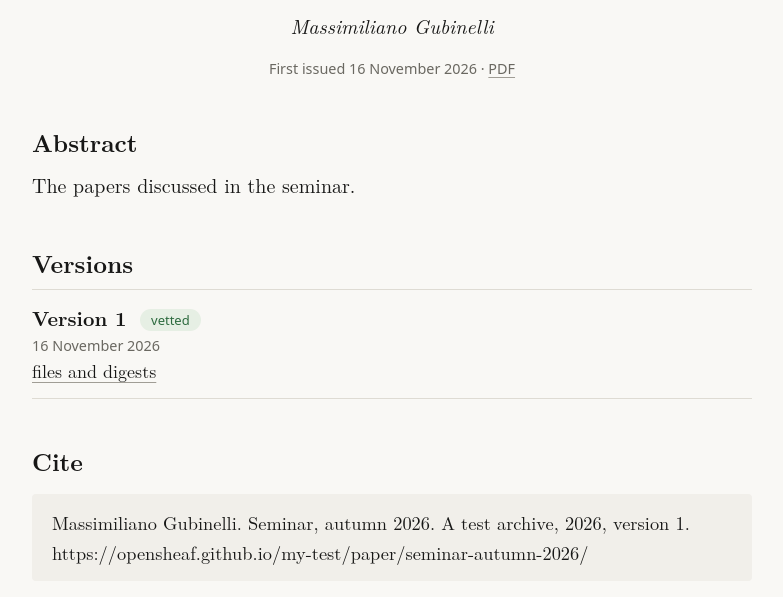
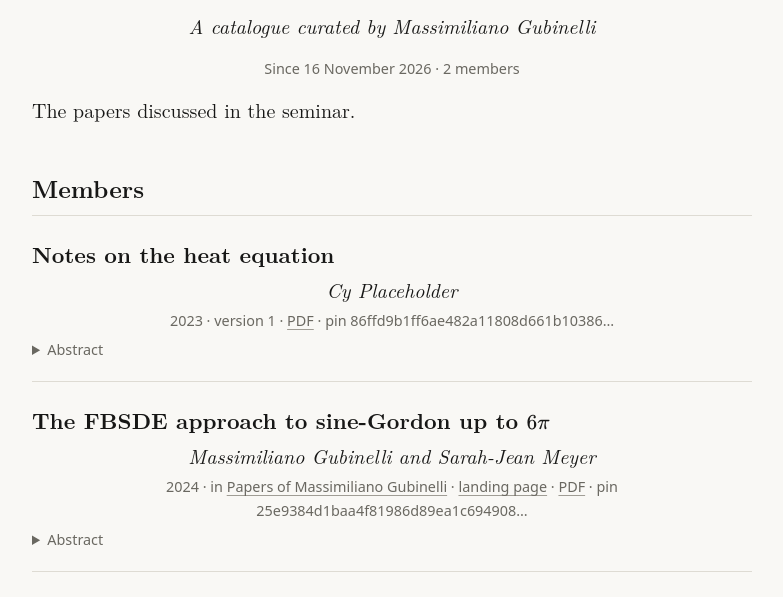
Before and after one commit to opensheaf/my-test, a plain HTML site: page paper/seminar-autumn-2026/index.html in a window 1280 px wide. Shown: the part 131-728 px from the top of the page, without its empty margins (248-1031 px from the left). Drawn offline with nearby package versions, Linux system fonts and the light colour scheme; a web font is replaced by a local one.

Commit message:
Landing pages of collections list their members (collection.html)

```diff
--- a/paper/seminar-autumn-2026/index.html
+++ b/paper/seminar-autumn-2026/index.html
@@ -19,14 +19,31 @@
 </head>
 <body>
 <nav><a href="../../">A test archive</a></nav>
-<main class="paper-page">
+<main class="paper-page collection-page">
   <h1>Seminar, autumn 2026</h1>
-  <p class="paper-authors">Massimiliano Gubinelli</p>
-  <p class="paper-meta">First issued 16 November 2026 · <a href="#v1">PDF</a></p>
+  <p class="paper-authors">A catalogue curated by Massimiliano Gubinelli</p>
+  <p class="paper-meta">Since 16 November 2026 · 2 members</p>
 
   <section class="abstract">
-    <h2>Abstract</h2>
     <p>The papers discussed in the seminar.</p>
+  </section>
+  <section>
+    <h2>Members</h2>
+    <ol class="papers">
+<li class="paper">
+<a class="paper-title" href="../../paper/heat-notes/">Notes on the heat equation</a>
+<div class="paper-authors">Cy Placeholder</div>
+<div class="paper-meta">2023 · version 1 · <a href="../../ocfl/heat-notes/v1/content/paper.pdf">PDF</a> · <span class="pin" title="86ffd9b1ff6ae482a11808d661b10386394ea2fa3d719f0eb67740f3171859effb968d6132532a8a8691c51e5b0e4b2b7bb99f13b5d92a676259c506987f09bc">pin 86ffd9b1ff6ae482a11808d661b10386…</span></div>
+<details><summary>Abstract</summary><p>Invented lecture notes on the heat equation $\partial_t u = \Delta u$ on $\mathbb{R}^d$: the heat kernel and the maximum principle.</p></details>
+</li>
+<li class="paper member">
+<a class="paper-title" href="https://mgubi.org/papers/paper/sine-gordon-fbsde/">The FBSDE approach to sine-Gordon up to $6\pi$</a>
+<div class="paper-authors">Massimiliano Gubinelli and Sarah-Jean Meyer</div>
+<div class="paper-meta">2024 · in <a href="https://mgubi.org/papers/">Papers of Massimiliano Gubinelli</a> · <a href="https://mgubi.org/papers/paper/sine-gordon-fbsde/">landing page</a> · <a href="https://mgubi.org/papers/ocfl/sine-gordon-fbsde/v3/content/paper.pdf">PDF</a> · <span class="pin" title="25e9384d1baa4f81986d89ea1c694908b968daeeed6aa097546078b9258655c06387316095d894b9d84c5e3db1e3858fe8b7e216c9918c338978d3025f6ccc7e">pin 25e9384d1baa4f81986d89ea1c694908…</span></div>
+
+<details><summary>Abstract</summary><p>We develop a stochastic analysis of the sine-Gordon Euclidean quantum field $(\cos (\beta \varphi))_2$ on the full space up to the second threshold, i.e. for $\beta^2 &lt; 6 \pi$. The basis of our method is a forward-backward stochastic differential equation (FBSDE) for a decomposition $(X_t)_{t \geqslant 0}$ of the interacting Euclidean field $X_{\infty}$ along a scale parameter $t \geqslant 0$. This FBSDE describes the optimiser of the stochastic control representation of the Euclidean QFT introduced by Barashkov and one of the authors. We show that the FBSDE provides a description of the interacting field without cut-offs and that it can be used effectively to study the sine-Gordon measure to obtain results about large deviations, integrability, decay of correlations for local observables, singularity with respect to the free field, Osterwalder-Schrader axioms and other properties.</p></details>
+</li>
+    </ol>
   </section>
   <section>
     <h2>Versions</h2>
```
Also changed, not shown: index.html (+1 -1 lines), templates/collection.html (added, +47 -0 lines).
